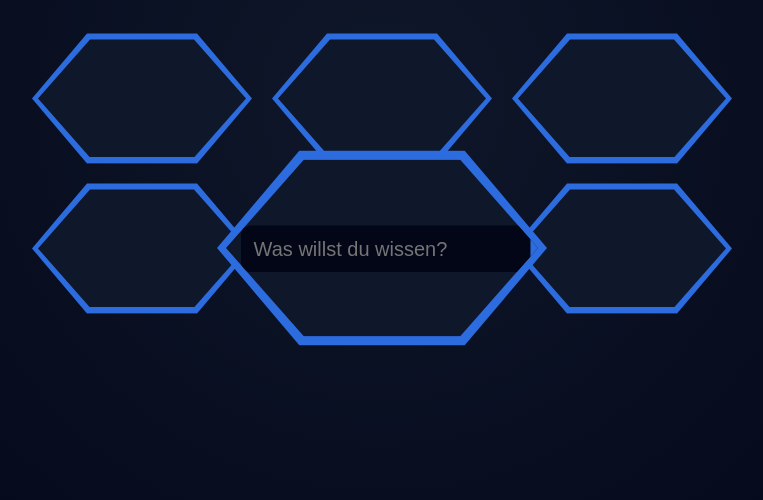
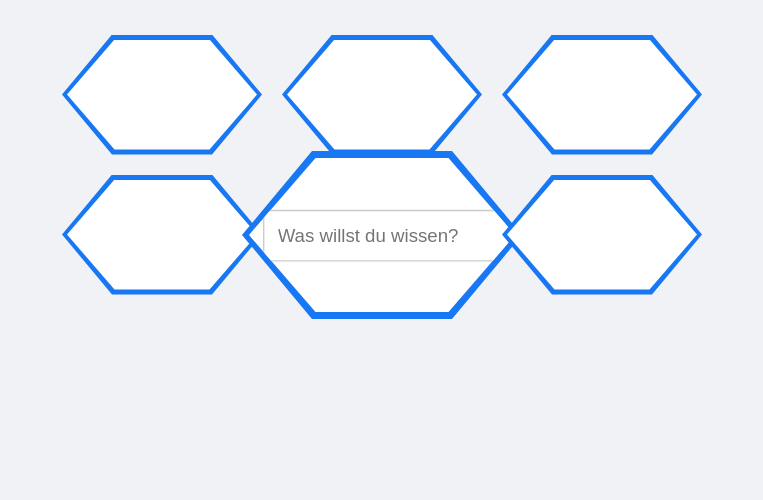
Before and after one commit to MBS7-Germany/ai-network, a website: page index.html in a window 1280 px wide. Shown: the part 300-800 px from the top of the page, without its empty margins (258-1021 px from the left). Drawn offline with Linux system fonts and the light colour scheme.

Commit message:
Refactor index.html for improved styling and layout

```diff
--- a/index.html
+++ b/index.html
@@ -8,76 +8,67 @@
 body {
   margin: 0;
   font-family: Arial, sans-serif;
-  background: radial-gradient(circle at center, #0f172a, #020617);
+  background: #f0f2f5; /* Facebook Style */
   display: flex;
   flex-direction: column;
   align-items: center;
   justify-content: center;
   height: 100vh;
-  color: white;
 }
 
 /* HEADER */
 .title {
-  font-size: 70px;
-  color: #4da3ff;
-  margin-bottom: 60px;
-  text-shadow: 0 0 20px rgba(77,163,255,0.8);
+  font-size: 60px;
+  color: #1877f2;
+  margin-bottom: 50px;
+  font-weight: bold;
 }
 
-/* GRID */
+/* HEX GRID */
 .honeycomb {
   display: grid;
-  grid-template-columns: repeat(3, 220px);
+  grid-template-columns: repeat(3, 200px);
   gap: 20px;
-  justify-content: center;
 }
 
-/* HEX WRAPPER */
+/* HEX */
 .hex-wrapper {
   position: relative;
-  width: 220px;
-  height: 130px;
+  width: 200px;
+  height: 120px;
 }
 
-/* GLOW BORDER */
 .hex-border {
   width: 100%;
   height: 100%;
-  background: #2d6cdf;
+  background: #1877f2;
   clip-path: polygon(
     25% 0%, 75% 0%,
     100% 50%, 75% 100%,
     25% 100%, 0% 50%
   );
-  position: absolute;
-  filter: drop-shadow(0 0 10px #2d6cdf)
-          drop-shadow(0 0 20px #2d6cdf);
 }
 
-/* INNER HEX */
 .hexagon {
   position: absolute;
-  top: 6px;
-  left: 6px;
-  width: calc(100% - 12px);
-  height: calc(100% - 12px);
-  background: #0f172a;
+  top: 5px;
+  left: 5px;
+  width: calc(100% - 10px);
+  height: calc(100% - 10px);
+  background: white;
   clip-path: polygon(
     25% 0%, 75% 0%,
     100% 50%, 75% 100%,
     25% 100%, 0% 50%
   );
-
   display: flex;
   align-items: center;
   justify-content: center;
 }
 
-/* CENTER BIG HEX */
+/* CENTER BIG */
 .center {
-  transform: scale(1.5);
-  z-index: 2;
+  transform: scale(1.4);
 }
 
 /* SEARCH */
@@ -88,40 +79,37 @@ body {
 
 input {
   flex: 1;
-  padding: 8px;
-  border: none;
-  outline: none;
-  background: #020617;
-  color: white;
+  padding: 10px;
+  border: 1px solid #ccc;
   border-radius: 6px 0 0 6px;
 }
 
 button {
-  padding: 8px 12px;
+  padding: 10px 15px;
   border: none;
-  background: #2d6cdf;
+  background: #1877f2;
   color: white;
   border-radius: 0 6px 6px 0;
   cursor: pointer;
+  font-weight: bold;
 }
 
 button:hover {
-  background: #4da3ff;
+  background: #166fe5;
 }
 
 /* RESULTS */
 .results {
   width: 400px;
-  margin-top: 40px;
+  margin-top: 30px;
 }
 
 .card {
-  background: #0f172a;
+  background: white;
   padding: 15px;
   margin-bottom: 10px;
   border-radius: 10px;
-  border: 1px solid #2d6cdf;
-  box-shadow: 0 0 10px rgba(45,108,223,0.5);
+  box-shadow: 0 2px 10px rgba(0,0,0,0.1);
 }
 </style>
 </head>
@@ -132,46 +120,24 @@ button:hover {
 
 <div class="honeycomb">
 
-  <!-- oben links -->
-  <div class="hex-wrapper">
-    <div class="hex-border"></div>
-    <div class="hexagon"></div>
-  </div>
+  <div class="hex-wrapper"><div class="hex-border"></div><div class="hexagon"></div></div>
+  <div class="hex-wrapper"><div class="hex-border"></div><div class="hexagon"></div></div>
+  <div class="hex-wrapper"><div class="hex-border"></div><div class="hexagon"></div></div>
 
-  <!-- oben mitte -->
-  <div class="hex-wrapper">
-    <div class="hex-border"></div>
-    <div class="hexagon"></div>
-  </div>
+  <div class="hex-wrapper"><div class="hex-border"></div><div class="hexagon"></div></div>
 
-  <!-- oben rechts -->
-  <div class="hex-wrapper">
-    <div class="hex-border"></div>
-    <div class="hexagon"></div>
-  </div>
-
-  <!-- mitte links -->
-  <div class="hex-wrapper">
-    <div class="hex-border"></div>
-    <div class="hexagon"></div>
-  </div>
-
-  <!-- MITTE (HAUPT WABE) -->
+  <!-- CENTER -->
   <div class="hex-wrapper center">
     <div class="hex-border"></div>
     <div class="hexagon">
       <div class="search-box">
         <input id="query" placeholder="Was willst du wissen?">
-        <button onclick="search()">Go</button>
+        <button onclick="search()">Search</button>
       </div>
     </div>
   </div>
 
-  <!-- mitte rechts -->
-  <div class="hex-wrapper">
-    <div class="hex-border"></div>
-    <div class="hexagon"></div>
-  </div>
+  <div class="hex-wrapper"><div class="hex-border"></div><div class="hexagon"></div></div>
 
 </div>
 
@@ -181,6 +147,7 @@ button:hover {
 async function search() {
   const query = document.getElementById("query").value;
 
+  try {
     const res = await fetch("https://ai-network-1.onrender.com/search", {
       method: "POST",
       headers: {
@@ -202,6 +169,10 @@ async function search() {
         </div>
       `;
     });
+
+  } catch(e) {
+    document.getElementById("results").innerText = "Fehler: " + e.message;
+  }
 }
 </script>
 
```
Lines whose indentation alone changed are shown as unchanged.
